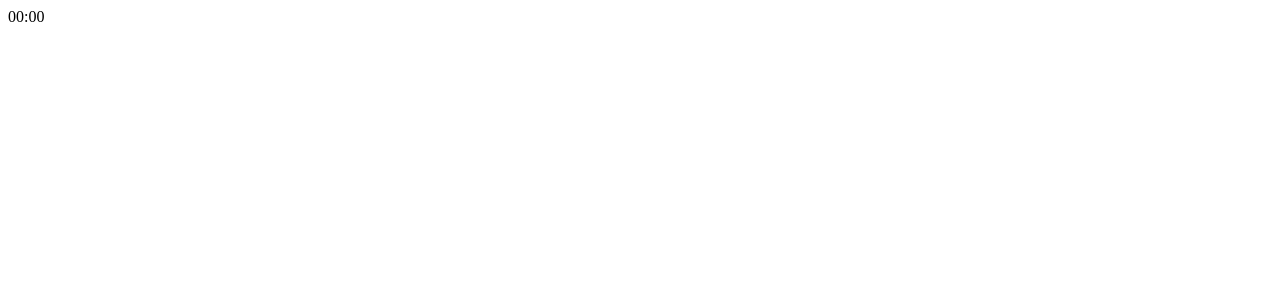
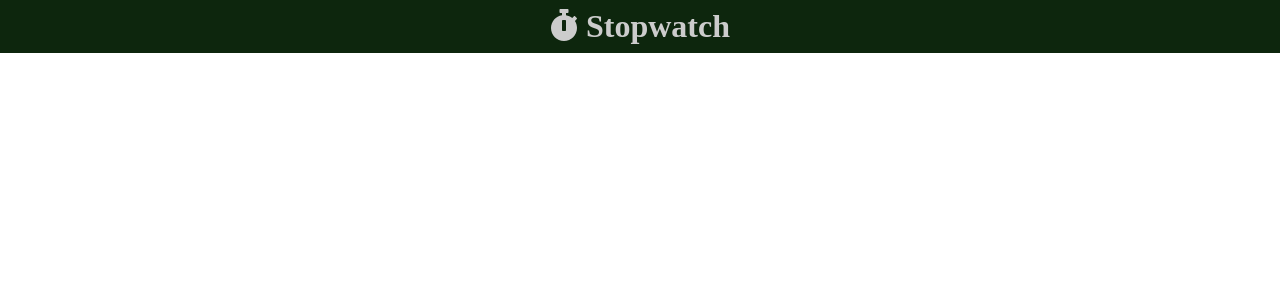
Before and after one commit to prince-thind/stopwatch, a React (Create React App) app: page / in a window 1280 px wide. Shown: the top 300 px of the page. Built offline with nearby package versions, Linux system fonts and the light colour scheme.

Commit message:
add header

```diff
--- a/package.json
+++ b/package.json
@@ -3,6 +3,9 @@
   "version": "0.1.0",
   "private": true,
   "dependencies": {
+    "@fortawesome/fontawesome-svg-core": "^1.2.36",
+    "@fortawesome/free-solid-svg-icons": "^5.15.4",
+    "@fortawesome/react-fontawesome": "^0.1.17",
     "@testing-library/jest-dom": "^5.14.1",
     "@testing-library/react": "^11.2.7",
     "@testing-library/user-event": "^12.8.3",
--- a/src/App.js
+++ b/src/App.js
@@ -1,5 +1,7 @@
+import Header from "./components/Header";
+
 function App() {
-  return <div>00:00</div>;
+  return <Header />;
 }
 
 export default App;
--- /dev/null
+++ b/src/components/Header.js
@@ -0,0 +1,15 @@
+import { FontAwesomeIcon } from "@fortawesome/react-fontawesome";
+import { faStopwatch } from "@fortawesome/free-solid-svg-icons";
+
+function Header() {
+  return (
+    <header>
+      <h1 className="heading">
+        <FontAwesomeIcon icon={faStopwatch} className="icon" />
+        Stopwatch
+      </h1>
+    </header>
+  );
+}
+
+export default Header;
--- a/src/index.css
+++ b/src/index.css
@@ -0,0 +1,16 @@
+* {
+  padding: 0;
+  margin: 0;
+  box-sizing: border-box;
+}
+body {
+  text-align: center;
+}
+.heading {
+  background-color: hsl(120, 50%, 10%);
+  color: hsl(120, 0%, 80%);
+  padding: 0.5rem;
+}
+.icon {
+  margin-right: 0.5rem;
+}
```
Also changed, not shown: 1 other file (tests, documents, lock files or other folders).
